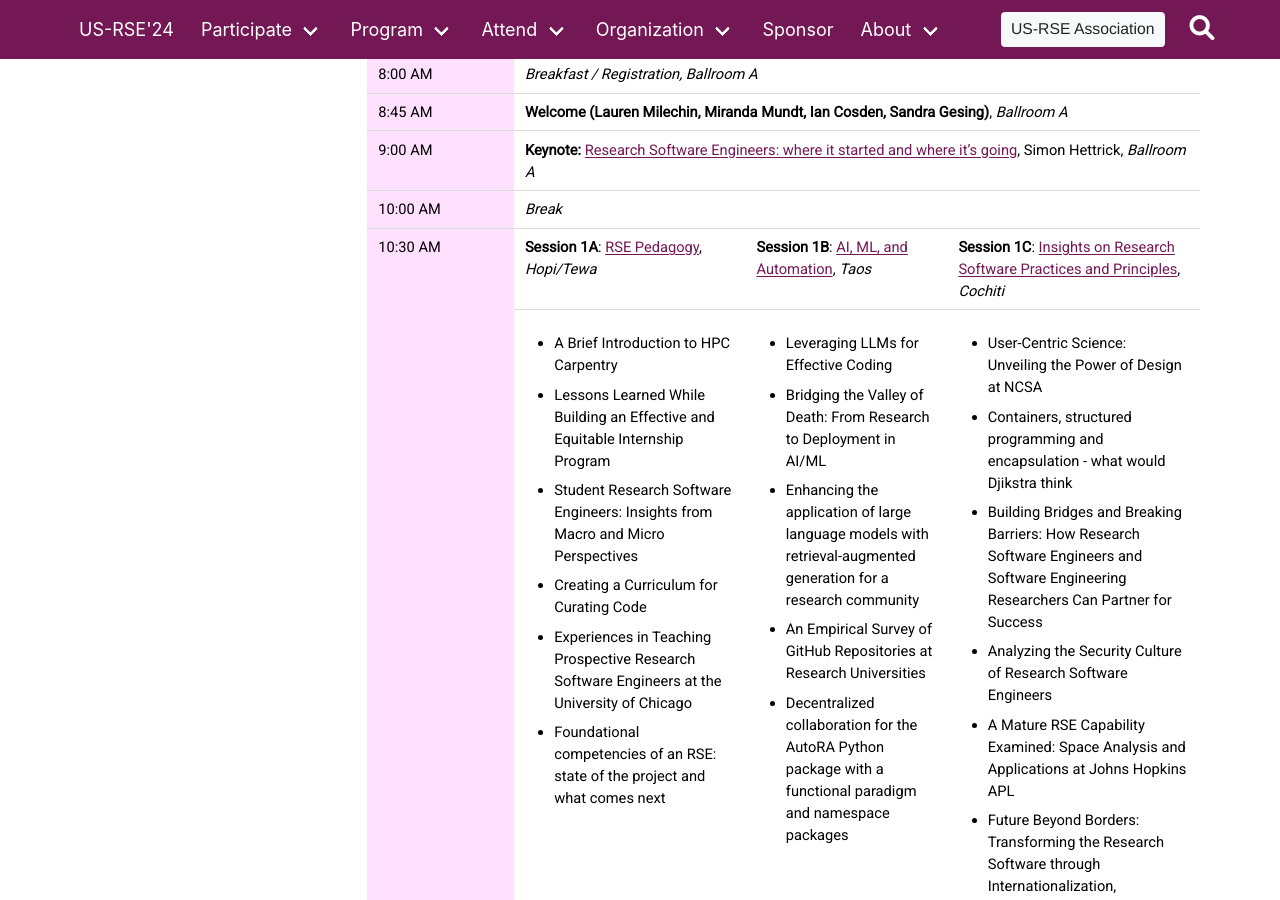
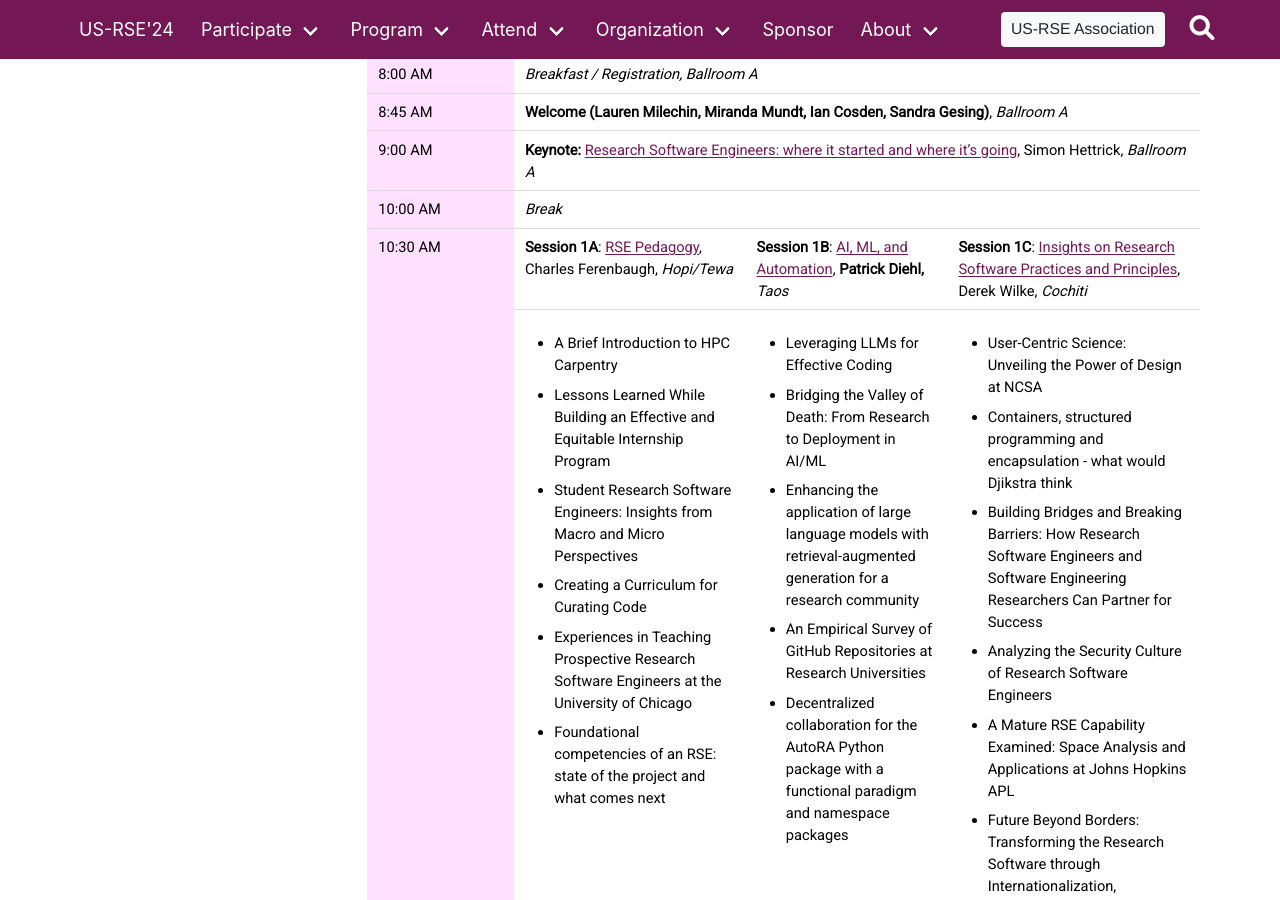
Before and after one commit to USRSE/usrse24, a Jekyll site: the page built from pages/program/program.md, in a window 1280 px wide and 900 px high, scrolled down 851 px. Built offline with Jekyll 4.4.1, drawn with Linux system fonts in a browser that asks for light colours; a style sheet for code colours, icons or effects is not loaded; some of the changed text lies outside the part shown.

Commit message:
Add session chairs to program page

```diff
--- a/pages/program/program.md
+++ b/pages/program/program.md
@@ -1281,14 +1281,14 @@ tags will be replaced.-->
   <td rowspan=2 height=290 class=xl736507 width=108 style='height:217.5pt;
   width:81pt'>10:30 AM</td>
   <td colspan=2 class=xl786507 width=302 style='width:227pt'><font
-  class="font116507">Session 1A</font><font class="font66507">: <a href="{{ site.baseurl }}/program/sessions/#session-1a">RSE Pedagogy</a>, </font><font
+  class="font116507">Session 1A</font><font class="font66507">: <a href="{{ site.baseurl }}/program/sessions/#session-1a">RSE Pedagogy</a>, </font>Charles Ferenbaugh, <font
   class="font106507">Hopi/Tewa</font></td>
-  <td colspan=2 class=xl1066507 width=284 style='border-left:none;width:213pt'>Session 1B<font class="font56507">:
-  <a href="{{ site.baseurl }}/program/sessions/#session-1b">AI, ML, and Automation</a>, </font><font
+  <td colspan=2 class=xl1066507 width=284 style='border-left:none;width:213pt'><font
+  class="font116507">Session 1B</font><font class="font66507">: <a href="{{ site.baseurl }}/program/sessions/#session-1b">AI, ML, and Automation</a>, </font>Patrick Diehl, <font
   class="font136507">Taos</font></td>
   <td colspan=2 class=xl846507 width=358 style='border-right:.5pt solid white;
   border-left:none;width:269pt'><font class="font126507">Session 1C</font><font
-  class="font56507">: <a href="{{ site.baseurl }}/program/sessions/#session-1c">Insights on Research Software Practices and Principles</a>, </font><font
+  class="font56507">: <a href="{{ site.baseurl }}/program/sessions/#session-1c">Insights on Research Software Practices and Principles</a>, </font>Derek Wilke, <font
   class="font136507">Cochiti</font></td>
  </tr>
  <tr height=253 style='mso-height-source:userset;height:189.5pt'>
@@ -1442,7 +1442,7 @@ tags will be replaced.-->
   border-top:none;width:81pt'>1:00 PM</td>
   <td colspan=2 class=xl786507 width=302 style='width:227pt'><font
   class="font116507">Session 2A</font><font class="font66507">: <a href="{{ site.baseurl }}/program/sessions/#session-2a">Software
-  Sustainability and Legacy Code</a>, </font><font class="font106507">Hopi/Tewa</font></td>
+  Sustainability and Legacy Code</a>, </font>Anderson Chauphan, <font class="font106507">Hopi/Tewa</font></td>
   <td colspan=2 rowspan=2 class=xl846507 width=284 style='width:213pt'><font
   class="font126507">Workshop 4</font><font class="font56507">:
   &quot;<a href="{{ site.baseurl }}/program/workshops/#workshop-4">Establishing RSE Programs - From early stage formalization to mature
@@ -1450,7 +1450,7 @@ tags will be replaced.-->
   class="font136507">Taos</font></td>
   <td colspan=2 class=xl846507 width=358 style='border-right:.5pt solid white;
   border-left:none;width:269pt'><font class="font126507">Session 2B</font><font
-  class="font56507">: <a href="{{ site.baseurl }}/program/sessions/#session-2b">Unique Stories in Research Software Experience</a>, </font><font
+  class="font56507">: <a href="{{ site.baseurl }}/program/sessions/#session-2b">Unique Stories in Research Software Experience</a>, </font>Joel Bretheim, <font
   class="font136507">Cochiti</font></td>
  </tr>
  <tr height=210 style='mso-height-source:userset;height:157.5pt'>
@@ -1492,7 +1492,7 @@ tags will be replaced.-->
   width:81pt'>3:00 PM</td>
   <td colspan=2 rowspan=2 class=xl856507 width=302 style='width:227pt'><font
   class="font146507">Session 3</font><font class="font76507">: <a href="{{ site.baseurl }}/program/sessions/#session-3">WetWare:
-  Research Software in Chemical and Life Sciences</a>, </font><font
+  Research Software in Chemical and Life Sciences</a>, </font>Pengyin Shan, <font
   class="font156507">Hopi/Tewa</font></td>
   <td colspan=2 rowspan=3 class=xl806507 width=284 style='width:213pt'><font
   class="font146507">Workshop 4</font><font class="font76507">:
@@ -1570,7 +1570,7 @@ tags will be replaced.-->
   class="font136507">Hopi/Tewa</font></td>
   <td colspan=2 class=xl846507 width=358 style='border-right:.5pt solid white;
   border-left:none;width:269pt'><font class="font126507">Session 4</font><font
-  class="font56507">: <a href="{{ site.baseurl }}/program/sessions/#session-4">Case Studies in Research Software</a>, </font><font
+  class="font56507">: <a href="{{ site.baseurl }}/program/sessions/#session-4">Case Studies in Research Software</a>, </font>Jon Guyer, <font
   class="font136507">Cochiti</font></td>
  </tr>
  <tr height=197 style='mso-height-source:userset;height:148.0pt'>
@@ -1605,7 +1605,7 @@ tags will be replaced.-->
   Source Science</a>, </font><font class="font136507">Taos</font></td>
   <td colspan=2 class=xl846507 width=358 style='border-right:.5pt solid white;
   border-left:none;width:269pt'><font class="font126507">Session 5</font><font
-  class="font56507">: <a href="{{ site.baseurl }}/program/sessions/#session-5">RSE in Action!</a>, </font><font class="font136507">Cochiti</font></td>
+  class="font56507">: <a href="{{ site.baseurl }}/program/sessions/#session-5">RSE in Action!</a>, </font>Abbey Roelofs, <font class="font136507">Cochiti</font></td>
  </tr>
  <tr height=128 style='mso-height-source:userset;height:96.0pt'>
   <td colspan=2 height=128 class=xl846507 width=358 style='border-right:.5pt solid white;
@@ -1639,7 +1639,7 @@ tags will be replaced.-->
   class="font136507">Taos</font></td>
   <td colspan=2 class=xl846507 width=358 style='border-right:.5pt solid white;
   border-left:none;width:269pt'><font class="font126507">Session 6</font><font
-  class="font56507">: <a href="{{ site.baseurl }}/program/sessions/#session-6">Reproducible Software Ecosystems</a>, </font><font
+  class="font56507">: <a href="{{ site.baseurl }}/program/sessions/#session-6">Reproducible Software Ecosystems</a>, </font>Opeyemi Ajibuwa, <font
   class="font136507">Cochiti</font></td>
  </tr>
  <tr height=235 style='mso-height-source:userset;height:176.0pt'>
```
